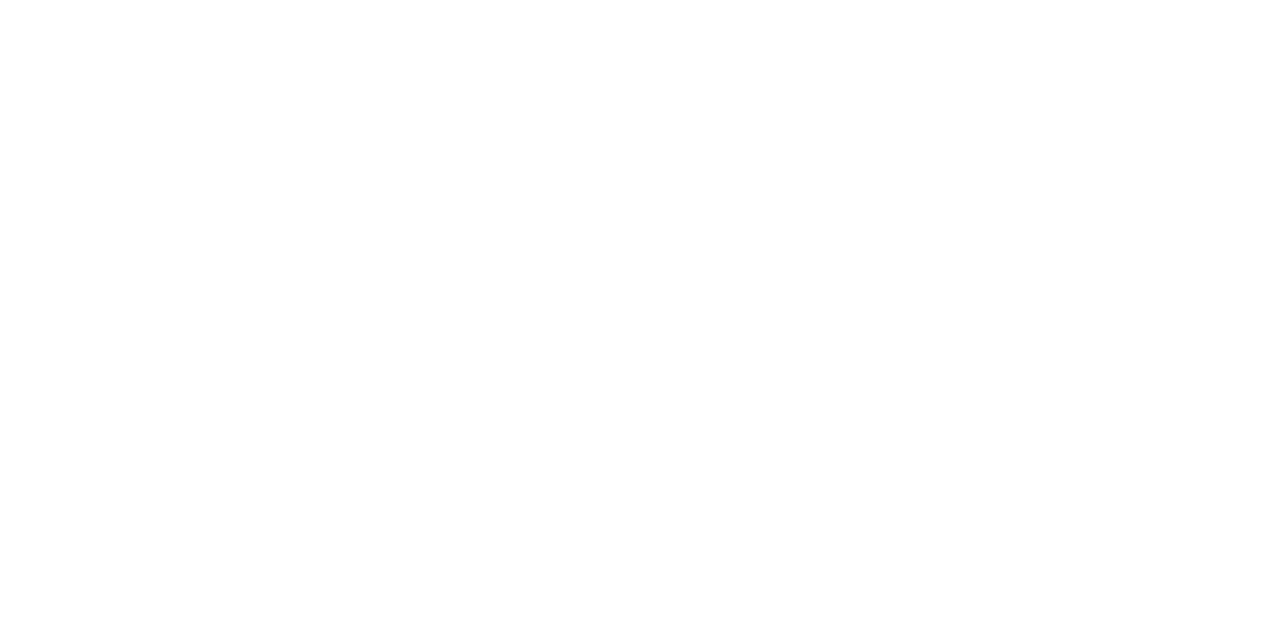
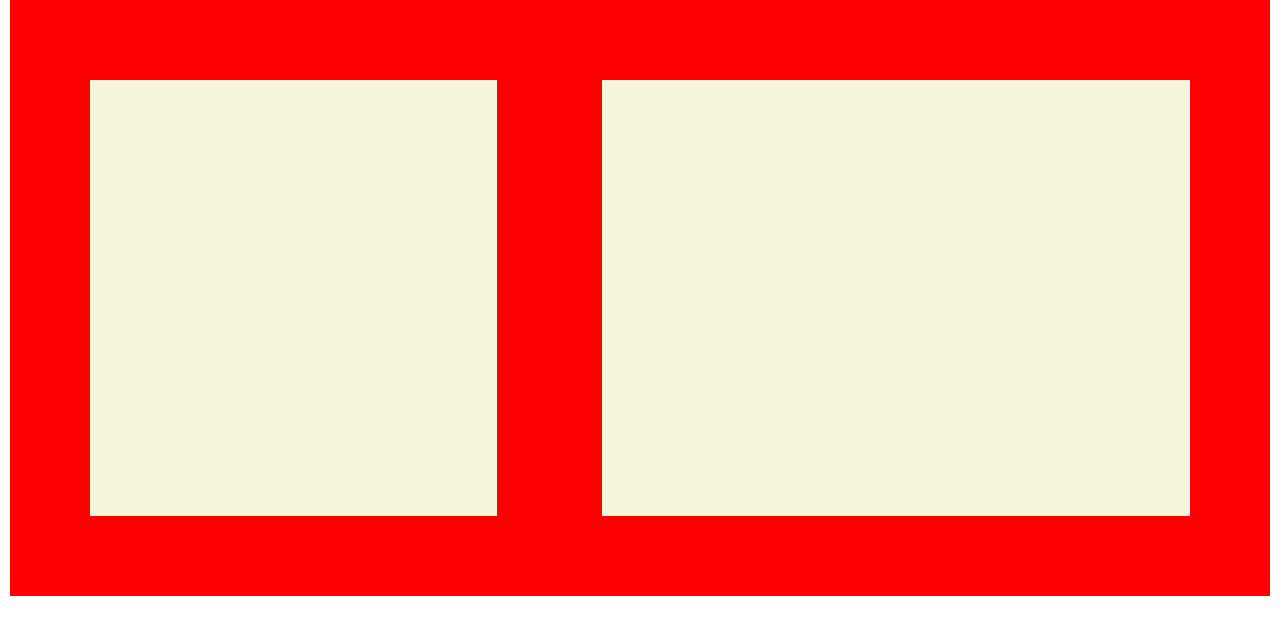
Before and after one commit to e2o26bek/cootels, a plain HTML site: page index.html in a window 1280 px wide. Drawn offline with Linux system fonts and the light colour scheme.

Commit message:
some change

```diff
--- a/index.html
+++ b/index.html
@@ -1,5 +1,6 @@
 <!DOCTYPE html>
 <html lang="en">
+
 <head>
 	<meta charset="UTF-8" />
 	<meta http-equiv="X-UA-Compatible" content="IE=edge" />
@@ -7,18 +8,23 @@
 	<title>Cootels</title>
 	<link rel="preconnect" href="https://fonts.googleapis.com" />
 	<link rel="preconnect" href="https://fonts.gstatic.com" crossorigin />
-		<link
-			href="https://fonts.googleapis.com/css2?family=Inter:wght@400;500&family=Montserrat:wght@600&display=swap"
-			rel="stylesheet"
-		/>
-		<link
-			rel="stylesheet"
-			href="https://cdnjs.cloudflare.com/ajax/libs/font-awesome/6.2.0/css/all.min.css"
+	<link href="https://fonts.googleapis.com/css2?family=Inter:wght@400;500&family=Montserrat:wght@600&display=swap"
+		rel="stylesheet" />
+	<link rel="stylesheet" href="https://cdnjs.cloudflare.com/ajax/libs/font-awesome/6.2.0/css/all.min.css"
 		integrity="sha512-xh6O/CkQoPOWDdYTDqeRdPCVd1SpvCA9XXcUnZS2FmJNp1coAFzvtCN9BmamE+4aHK8yyUHUSCcJHgXloTyT2A=="
-			crossorigin="anonymous"
-			referrerpolicy="no-referrer"
-		/>
+		crossorigin="anonymous" referrerpolicy="no-referrer" />
 	<link rel="stylesheet" href="styles.css" />
 </head>
-	<body></body>
+
+<body>
+	<div class="container">
+		<div class="accordions__section flex">
+			<div class="accordion__part accordion__part1">
+				<h3 class="accordion__part--h3-text"></h3>
+			</div>
+			<div class="accordion__part"></div>
+		</div>
+	</div>
+</body>
+
 </html>
--- a/styles.css
+++ b/styles.css
@@ -3,6 +3,7 @@
 	padding: 0;
 	box-sizing: border-box;
 }
+
 :root {
 	--mainFamily: 'Inter';
 	--headingFamily: 'Montserrat';
@@ -11,13 +12,16 @@
 	--headingWeight: 600;
 	--btnBg: #0e1734;
 }
+
 body {
 	font-family: 'Montserrat', Arial, sans-serif;
 }
+
 .flex {
 	display: flex;
 	align-items: center;
 }
+
 .btn {
 	background-color: var(--btnBg);
 	padding: 16px 32px;
@@ -26,8 +30,32 @@ body {
 	color: #fff;
 	font-size: 16px;
 }
+
 .container {
 	width: 1270px;
 	margin: 0 auto;
 	padding: 0 5px;
 }
+
+
+.accordions__section {
+	justify-content: space-between;
+	width: 100%;
+	height: 596px;
+	background-color: red;
+	padding: 80px;
+}
+
+.accordion__part {
+	max-width: 588px;
+	width: 100%;
+	height: 100%;
+	background-color: beige;
+}
+
+.accordion__part1 {
+	max-width: 407px;
+	width: 100%;
+}
+
+.accordion__part--h3-text {}
```
Lines whose indentation alone changed are shown as unchanged.
